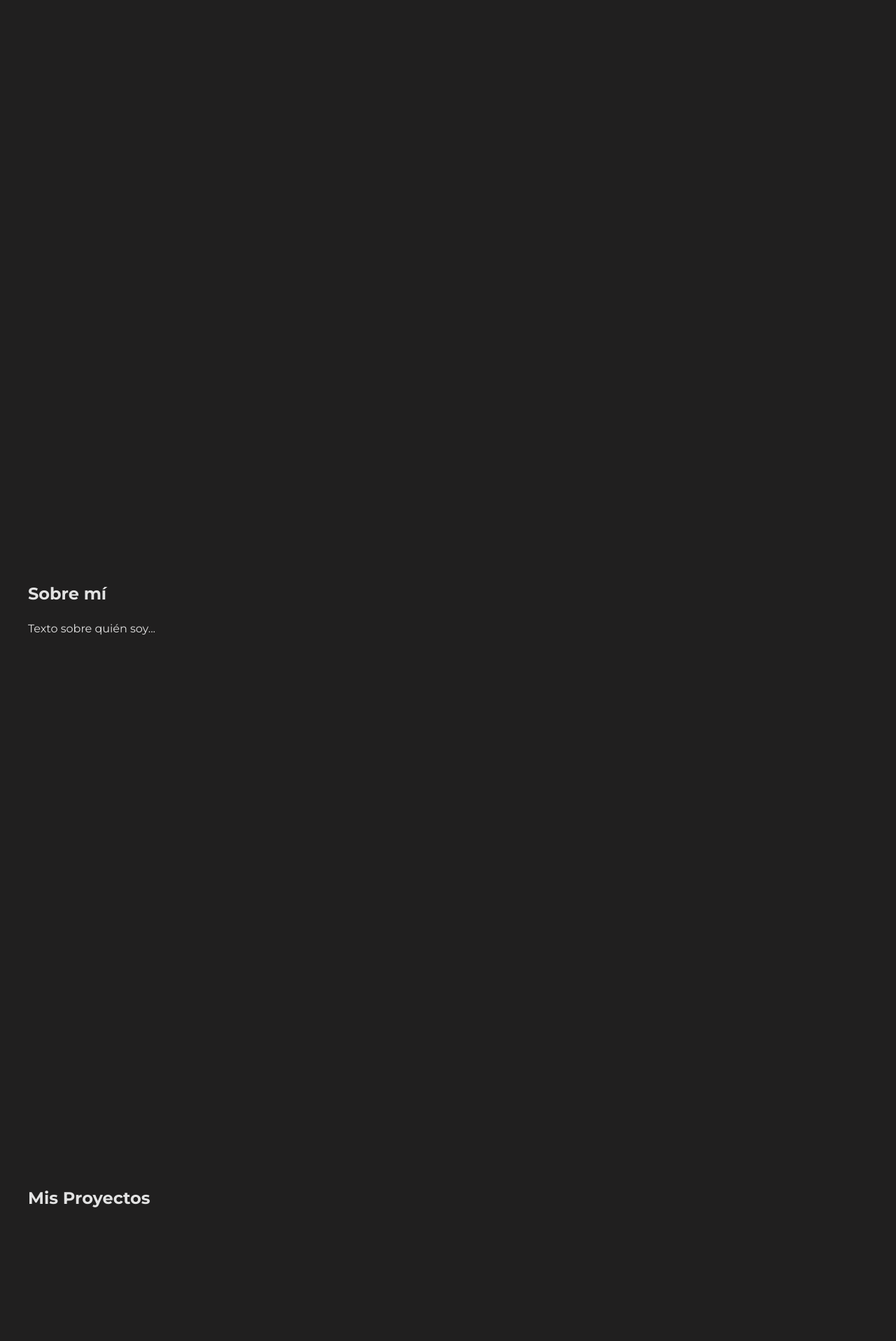
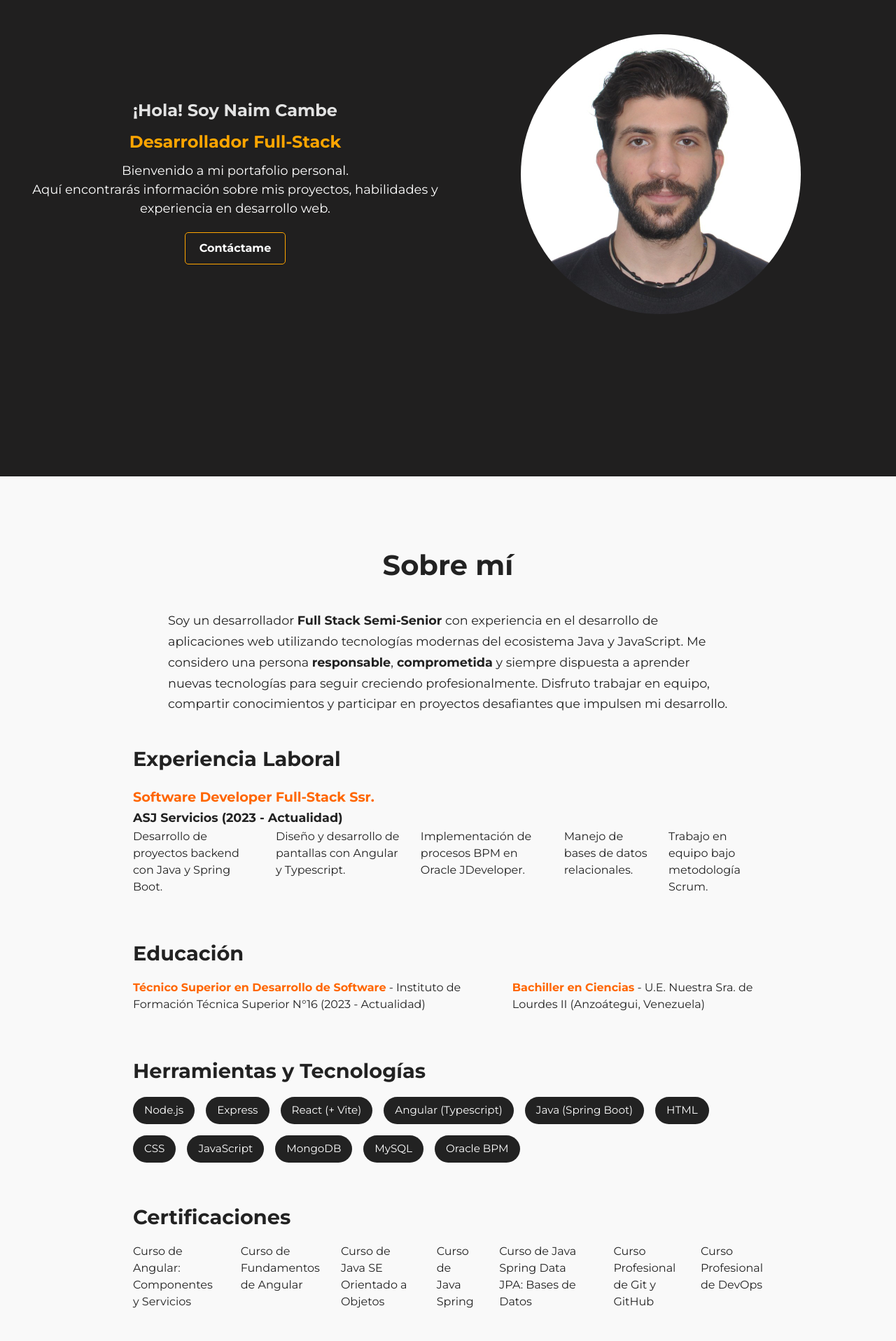
Before and after one commit to NaimJG/my-portfolio, a React (Vite) app in the folder mi-portfolio/: page / in a window 1280 px wide. Shown: the part 183-2100 px from the top of the page at 70% size. Built offline with nearby package versions, Linux system fonts and the light colour scheme.

Commit message:
Completando las secciones y agregando estilos personalizados

```diff
--- /dev/null
+++ b/mi-portfolio/src/components/Footer.css
@@ -0,0 +1,25 @@
+#footer {
+    padding: 2rem;
+    text-align: center;
+}
+
+#footer nav {
+    margin-top: 1rem;
+}
+
+#footer a {
+    margin: 0 1rem;
+}
+
+#footer a:hover {
+    color: darkorange;
+    text-decoration: none;
+}
+
+#footer .social-links {
+    margin-top: 1rem;
+}
+
+#footer .social-links a {
+    margin: 0 0.5rem;
+}
--- a/mi-portfolio/src/components/Footer.jsx
+++ b/mi-portfolio/src/components/Footer.jsx
@@ -1,7 +1,21 @@
+import './Footer.css';
+
 function Footer() {
   return (
-    <footer>
-      <p>© 2025 Mi Portfolio</p>
+    <footer id="footer">
+      <p>© 2025 Mi Portfolio — Desarrollado por Naim Cambe</p>
+
+      <nav>
+        <a href="#about">Sobre mí</a>
+        <a href="#projects">Proyectos</a>
+        <a href="#contact">Contacto</a>
+      </nav>
+
+      <div className='social-links'>
+        <a href="https://github.com/NaimJG" target="_blank" rel="noopener noreferrer">GitHub</a>
+        <a href="https://www.linkedin.com/in/naim-cambe/" target="_blank" rel="noopener noreferrer">LinkedIn</a>
+        <a href="mailto:ncambe.dev@gmail.com">Email</a>
+      </div>
     </footer>
   );
 }
--- a/mi-portfolio/src/components/Header.css
+++ b/mi-portfolio/src/components/Header.css
@@ -4,6 +4,11 @@
     justify-content: space-between;
     align-items: center;
     padding: 20px;
+    position: fixed;
+    z-index: 100;
+    width: 100%;
+    box-sizing: border-box;
+    background-color: #201f1f;
 }
 
 .logo {
--- a/mi-portfolio/src/index.css
+++ b/mi-portfolio/src/index.css
@@ -2,7 +2,6 @@
   font-family: "Montserrat", sans-serif;
   line-height: 1.5;
   font-weight: 400;
-
   color-scheme: light dark;
   color: rgba(255, 255, 255, 0.87);
   background-color: #201f1f;
@@ -11,8 +10,18 @@
   text-rendering: optimizeLegibility;
   -webkit-font-smoothing: antialiased;
   -moz-osx-font-smoothing: grayscale;
+  --nav-height: 40px;
 }
 
 html {
   scroll-behavior: smooth;
+  scroll-padding-top: var(--nav-height);
 }
+
+body {
+  margin: 0;
+}
+
+section {
+  scroll-margin-top: var(--nav-height);
+}
--- /dev/null
+++ b/mi-portfolio/src/sections/About.css
@@ -0,0 +1,72 @@
+#about {
+    min-height: 100vh;
+    padding: 4rem 2rem;
+    background-color: #f9f9f9;
+    color: #222;
+    display: flex;
+    flex-direction: column;
+    align-items: center;
+}
+
+#about h1 {
+    font-size: 2.5rem;
+    margin-bottom: 1rem;
+}
+
+#about p {
+    max-width: 800px;
+    text-align: start;
+    font-size: 1.1rem;
+    line-height: 1.7;
+}
+
+.about-content {
+    display: flex;
+    flex-direction: column;
+    width: 100%;
+    max-width: 900px;
+}
+
+.about-content section {
+    margin-bottom: 2rem;
+}
+
+.about-content h2 {
+    font-size: 1.8rem;
+    margin-bottom: 1rem;
+}
+
+.job-experience h3 {
+    font-size: 1.2rem;
+    color: #ff6600;
+    margin-bottom: 0;
+}
+
+.job-experience p {
+    margin: 0;
+    font-weight: bold;
+}
+
+.about-content strong {
+    color: #ff6600;
+}
+
+.tools-list {
+    display: flex;
+    flex-wrap: wrap;
+    gap: 1rem;
+}
+
+.tool-badge {
+    background-color: #222;
+    color: #fff;
+    padding: 0.5rem 1rem;
+    border-radius: 20px;
+    font-size: 0.95rem;
+}
+
+.tool-badge:hover {
+    background-color: #ff6600;
+    cursor: default;
+    transition: background-color 0.3s ease;
+}
--- a/mi-portfolio/src/sections/About.jsx
+++ b/mi-portfolio/src/sections/About.jsx
@@ -1,8 +1,94 @@
+import './About.css';
+
 function About() {
+  const tools = [
+    "Node.js",
+    "Express",
+    "React (+ Vite)",
+    "Angular (Typescript)",
+    "Java (Spring Boot)",
+    "HTML",
+    "CSS",
+    "JavaScript",
+    "MongoDB",
+    "MySQL",
+    "Oracle BPM",
+  ];
+
+  const certifications = [
+    "Curso de Angular: Componentes y Servicios",
+    "Curso de Fundamentos de Angular",
+    "Curso de Java SE Orientado a Objetos",
+    "Curso de Java Spring",
+    "Curso de Java Spring Data JPA: Bases de Datos",
+    "Curso Profesional de Git y GitHub",
+    "Curso Profesional de DevOps",
+  ];
+
   return (
-    <section id="about" style={{ height: "100vh", padding: "2rem" }}>
-      <h1>Sobre mí</h1>
-      <p>Texto sobre quién soy...</p>
+    <section id="about">
+      <h1 >Sobre mí</h1>
+      <p className="about-description">
+        Soy un desarrollador <strong>Full Stack Semi-Senior</strong> con experiencia en el
+        desarrollo de aplicaciones web utilizando tecnologías modernas del ecosistema
+        Java y JavaScript. Me considero una persona <strong>responsable</strong>,
+        <strong> comprometida</strong> y siempre dispuesta a aprender nuevas tecnologías
+        para seguir creciendo profesionalmente. Disfruto trabajar en equipo, compartir
+        conocimientos y participar en proyectos desafiantes que impulsen mi desarrollo.
+      </p>
+
+      <div className='about-content'>
+        <section>
+          <h2>Experiencia Laboral</h2>
+          <div className='job-experience'>
+            <h3>Software Developer Full-Stack Ssr.</h3>
+            <p>ASJ Servicios (2023 - Actualidad)</p>
+            <ul>
+              <li>Desarrollo de proyectos backend con Java y Spring Boot.</li>
+              <li>Diseño y desarrollo de pantallas con Angular y Typescript.</li>
+              <li>Implementación de procesos BPM en Oracle JDeveloper.</li>
+              <li>Manejo de bases de datos relacionales.</li>
+              <li>Trabajo en equipo bajo metodología Scrum.</li>
+            </ul>
+          </div>
+        </section>
+
+        <section>
+          <h2>Educación</h2>
+          <ul>
+            <li>
+              <strong>Técnico Superior en Desarrollo de Software</strong> - Instituto de
+              Formación Técnica Superior N°16 (2023 - Actualidad)
+            </li>
+            <li>
+              <strong>Bachiller en Ciencias</strong> - U.E. Nuestra Sra. de Lourdes II
+              (Anzoátegui, Venezuela)
+            </li>
+          </ul>
+        </section>
+
+        {/* HERRAMIENTAS Y TECNOLOGÍAS*/}
+        <section>
+          <h2>Herramientas y Tecnologías</h2>
+          <div className='tools-list'>
+            {tools.map((tool) => (
+              <span key={tool} className='tool-badge'>
+                {tool}
+              </span>
+            ))}
+          </div>
+        </section>
+
+        {/* CERTIFICACIONES */}
+        <section>
+          <h2 style={{ fontSize: "1.8rem", marginBottom: "1rem" }}>Certificaciones</h2>
+          <ul>
+            {certifications.map((cert) => (
+              <li key={cert}>{cert}</li>
+            ))}
+          </ul>
+        </section>
+      </div>
     </section>
   );
 }
--- /dev/null
+++ b/mi-portfolio/src/sections/Contact.css
@@ -0,0 +1,83 @@
+#contact {
+    min-height: 100vh;
+    padding: 4rem 2rem;
+    background-color: #f9f9f9;
+    display: flex;
+    flex-direction: column;
+    align-items: center;
+}
+
+#contact h1 {
+    font-size: 2.5rem;
+    margin-bottom: 1rem;
+    color: #222;
+}
+
+#contact p {
+    max-width: 800px;
+    text-align: center;
+    font-size: 1.1rem;
+    line-height: 1.7;
+    color: #222;
+    margin-bottom: 2rem;
+}
+
+#contact form {
+    display: flex;
+    flex-direction: column;
+    width: 100%;
+    max-width: 500px;
+    gap: 1.2rem;
+    background-color: #fff;
+    padding: 2rem;
+    border-radius: 1rem;
+    box-shadow: 0 4px 10px rgba(0, 0, 0, 0.1);
+}
+
+#contact .form-group {
+    display: flex;
+    flex-direction: column;
+}
+
+#contact label {
+    margin-bottom: 0.5rem;
+    font-weight: bold;
+    color: #222;
+}
+
+#contact input,
+#contact textarea {
+    margin-bottom: 1rem;
+    padding: 0.8rem;
+    border: 1px solid #ccc;
+    border-radius: 0.5rem;
+    font-size: 1rem;
+    font-family: "Montserrat", sans-serif;
+}
+
+#contact button {
+    padding: 0.8rem;
+    font-size: 1rem;
+    color: #fff;
+    background-color: #222;
+    border: none;
+    border-radius: 0.5rem;
+    cursor: pointer;
+    transition: background-color 0.3s ease;
+}
+
+#contact button:hover {
+    background-color: darkorange;
+}
+
+#contact input:focus,
+#contact textarea:focus {
+    border: 1px solid darkorange;
+    outline: none;
+}
+
+#contact textarea {
+    resize: none;
+    min-height: 100px;
+    overflow: auto;
+}
--- /dev/null
+++ b/mi-portfolio/src/sections/Home.css
@@ -0,0 +1,64 @@
+#home{
+    height: 100vh;
+    padding: 2rem;
+    display: flex;
+    flex-direction: row;
+    align-items: center;
+}
+
+.home-text {
+    display: flex;
+    flex-direction: column;
+    justify-content: center;
+    align-items: center;
+    width: 50%;
+}
+
+
+.home-text h2 {
+    color: orange;
+    margin-top: -10px;
+    margin-bottom: 10px;
+}
+
+.home-text p {
+    color: white;
+    font-size: 18px;
+    margin: 20px 0;
+    text-align: center;
+    margin: 0;
+    max-width: 600px;
+}
+
+.home-text .btn {
+    margin-top: 20px;
+    display: inline-block;
+    padding: 10px 20px;
+    font-size: 16px;
+    color: white;
+    font-weight: bold;
+    background-color: #201f1f;
+    border: 1px solid orange;
+    border-radius: 5px;
+    text-decoration: none;
+    transition: background-color 0.3s ease;
+}
+
+.home-text .btn:hover {
+    background-color: darkorange;
+}
+
+.home-image {
+    display: flex;
+    flex-direction: column;
+    justify-content: center;
+    align-items: center;
+    width: 50%;
+}
+
+.home-image img {
+    width: 400px;
+    height: 400px;
+    border-radius: 50%;
+    object-fit: cover;
+}
--- a/mi-portfolio/src/sections/Home.jsx
+++ b/mi-portfolio/src/sections/Home.jsx
@@ -1,8 +1,21 @@
+import './Home.css';
+
 function Home() {
   return (
-    <section id="home" style={{ height: "100vh", padding: "2rem" }}>
-      <h1>Hola! Soy Naim Cambe</h1>
-    </section>
+    <>
+      <section id='home'>
+        <div className='home-text'>
+          <h1>¡Hola! Soy Naim Cambe</h1>
+          <h2>Desarrollador Full-Stack</h2>
+          <p>Bienvenido a mi portafolio personal.</p>
+          <p>Aquí encontrarás información sobre mis proyectos, habilidades y experiencia en desarrollo web.</p>
+          <a href="#contact" className='btn'>Contáctame</a>
+        </div>
+        <div className='home-image'>
+          <img src="/naim.jpg" alt="Naim Cambe"></img>
+        </div>
+      </section>
+    </>
   );
 }
 
--- /dev/null
+++ b/mi-portfolio/src/sections/Projects.css
@@ -0,0 +1,4 @@
+#projects {
+    height: 100vh;
+    padding: 2rem;
+}
--- a/mi-portfolio/src/sections/Projects.jsx
+++ b/mi-portfolio/src/sections/Projects.jsx
@@ -1,6 +1,8 @@
+import './Projects.css';
+
 function Projects() {
   return (
-    <section id="projects" style={{ height: "100vh", padding: "2rem" }}>
+    <section id="projects">
       <h1>Mis Proyectos</h1>
     </section>
   );
```
Also changed, not shown: mi-portfolio/src/sections/Contact.jsx (+51 -1 lines), mi-portfolio/public/naim.jpg (added).
